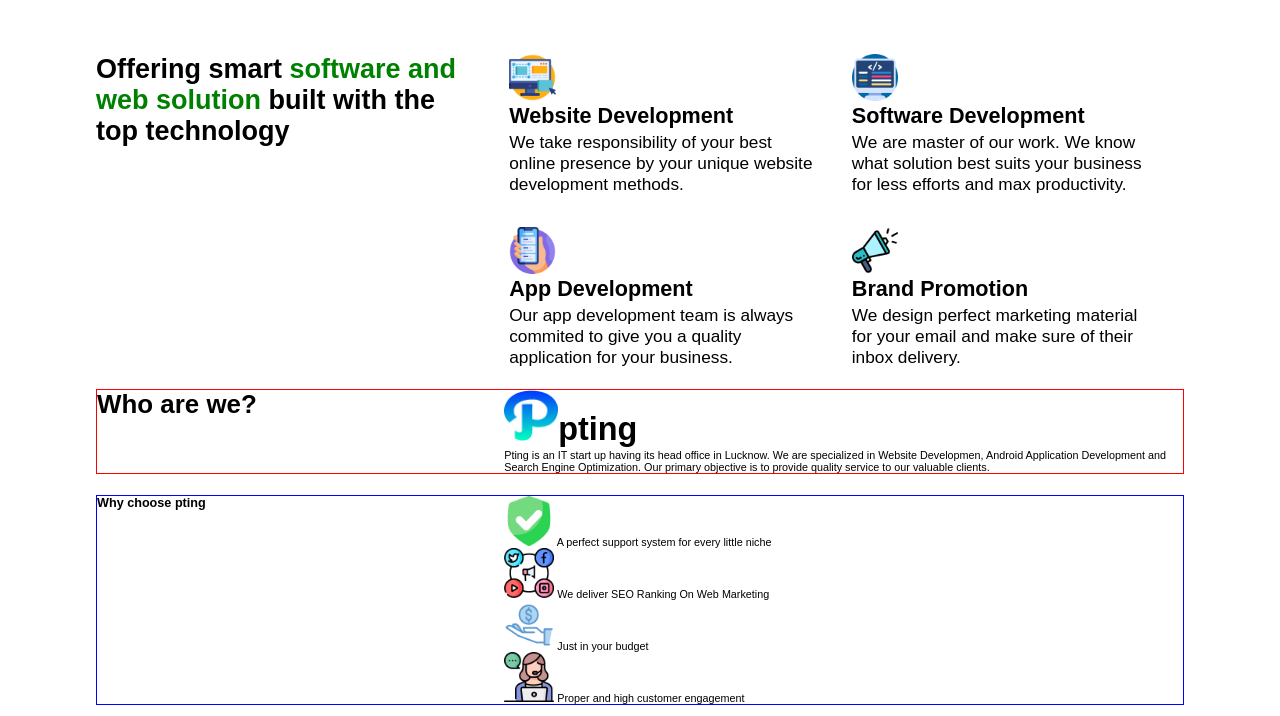
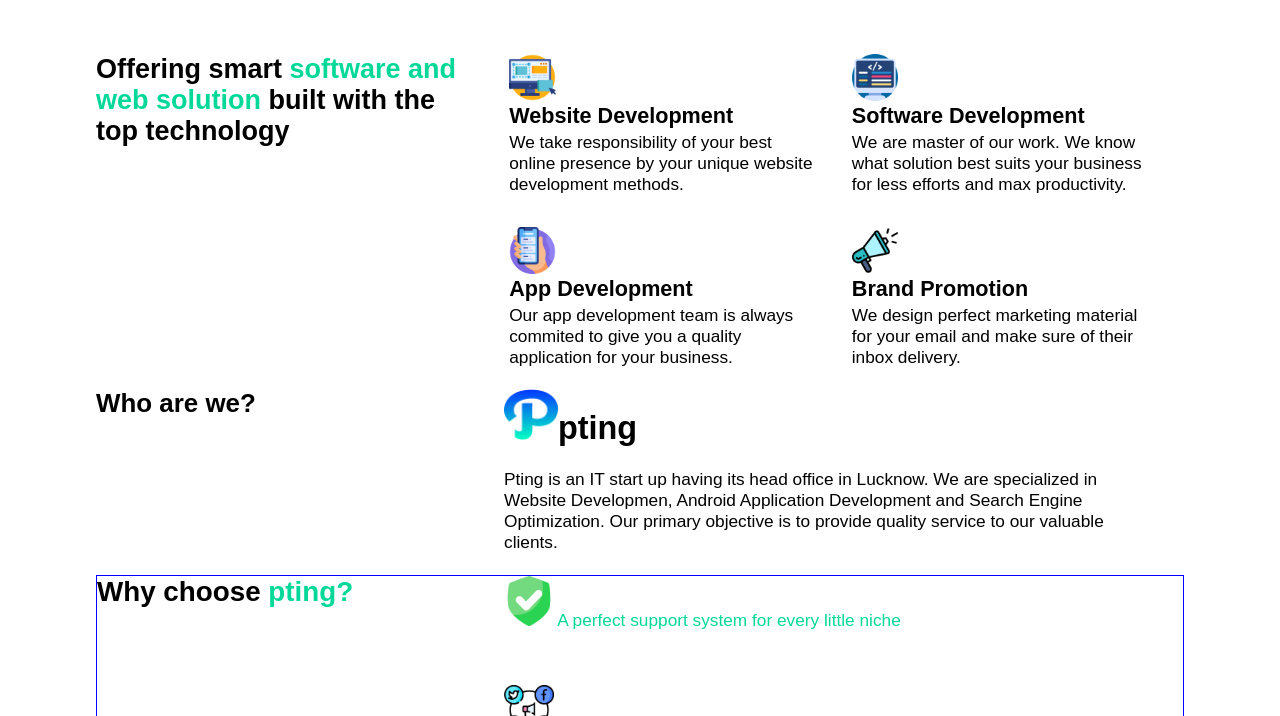
Before and after one commit to GentleMizt/pting-website, a plain HTML site: page index.html in a window 1280 px wide. Shown: the part 720-1436 px from the top of the page. Drawn offline with Linux system fonts and the light colour scheme.

Commit message:
sixth commit

```diff
--- a/index.html
+++ b/index.html
@@ -95,7 +95,7 @@
                 </div>
                 <div class="cont3b">
                     <img src="./cbc-images/Vector.png" alt="pting icon"><span class="span4"><b>pting</b></span>
-                    <p>
+                    <p class="pting-p">
                         Pting is an IT start up having its head office in Lucknow.
                         We are specialized in Website Developmen, Android Application Development
                         and Search Engine Optimization. Our primary objective is to provide quality
@@ -105,22 +105,22 @@
             </div>
             <div class="cont3-right">
                 <div class="cont3c">
-                    <h3>Why choose <span>pting</span></h3>
+                    <h3>Why choose <span class="span5">pting?</span></h3>
                 </div>
                 <div class="cont3d">
-                    <div>
+                    <div class="cont3d-img">
                         <img src="./cbc-images/shield.png" height="50px" width="50px" alt="shield icon">
                         <span>A perfect support system for every little niche</span> <br>
                     </div>
-                    <div>
+                    <div class="cont3d-img">
                         <img src="./cbc-images/social-media.png" height="50px" width="50px" alt="social icon">
                         <span>We deliver SEO Ranking On Web Marketing</span> <br>
                     </div>
-                    <div>
+                    <div class="cont3d-img">
                         <img src="./cbc-images/budget.png" height="50px" width="50px" alt="budget icon">
                         <span>Just in your budget</span> <br>
                     </div>
-                    <div>
+                    <div class="cont3d-img">
                         <img src="./cbc-images/customer-service.png" height="50px" width="50px" alt="customer-service icon">
                     <span>Proper and high customer engagement</span>
                     </div>
--- a/style.css
+++ b/style.css
@@ -41,7 +41,7 @@ nav ul li a{
     font-weight: 400;
 }
 .btn1{
-    background-color: green;
+    background-color: rgb(0, 216, 153);
     padding: 1rem 3rem;
     border-radius: 20px;
     border: none;
@@ -64,7 +64,7 @@ nav ul li a{
     margin-bottom: 3rem;
 }
 .span2{
-    color: green;
+    color: rgb(0, 216, 153);
 }
 .cont1 p{
     font-size: 1.7rem;
@@ -74,7 +74,7 @@ nav ul li a{
 .btn2{
     width: 30%;
     border-radius: 2rem;
-    background-color: green;
+    background-color: rgb(0, 216, 153);
     border: none;
     outline: none;
     padding: 1rem 2rem;
@@ -104,7 +104,7 @@ nav ul li a{
     font-size: 2.5rem;
 }
 .span3{
-    color: green;
+    color: rgb(0, 216, 153);
 }
 .cont2-right{
     display: grid;
@@ -166,7 +166,6 @@ nav ul li a{
     gap: 2rem;
 }
 .cont3-left{
-    border: 1px solid red;
     justify-content: space-between;
     display: flex;
     /* gap: 7.6rem; */
@@ -180,6 +179,11 @@ nav ul li a{
 }
 .cont3b{
     flex-basis: 62.5%;
+    padding: 0px 6rem 0 0;
+}
+.pting-p{
+    margin-top: 2rem;
+    font-size: 1.6rem;
 }
 .cont3b img{
     width: 5rem;
@@ -196,6 +200,19 @@ nav ul li a{
 .cont3c{
     flex-basis: 35%;
 }
+.cont3c{
+    font-size: 2.2rem;
+}
+.span5{
+    color: rgb(0, 216, 153);
+}
 .cont3d{
     flex-basis: 62.5%;
 }
+.cont3d-img{
+    margin-bottom: 5rem;
+}
+.cont3d-img span{
+    color: rgb(0, 216, 153);
+    font-size: 1.6rem;
+}
```
